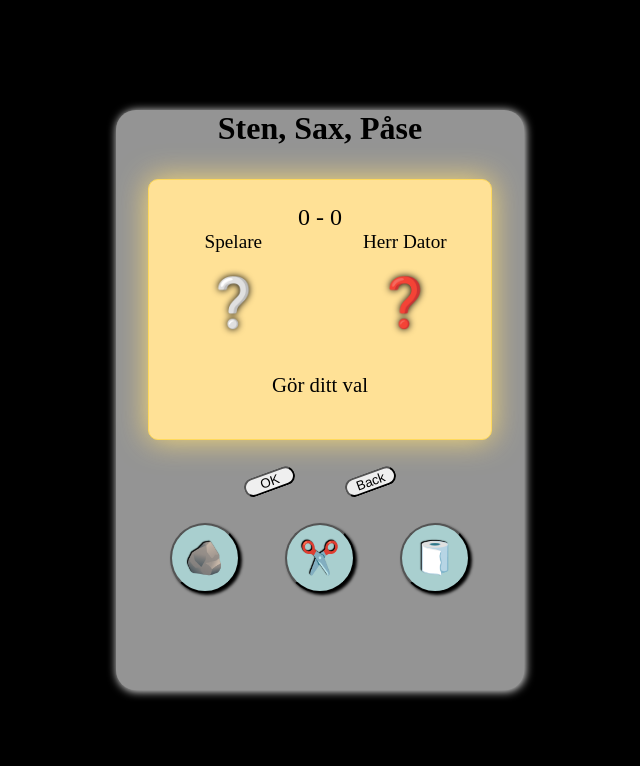
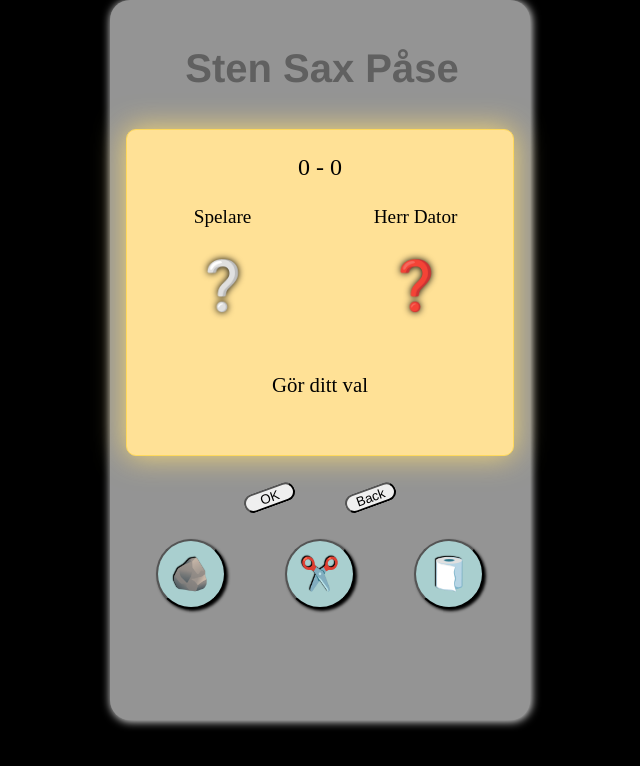
Before and after one commit to JerryChas/Rock-paper-scissor, a plain HTML site: page index.html in a window 1280 px wide. Shown: the whole page, without its empty margins (320-960 px from the left). Drawn offline with Linux system fonts and the light colour scheme.

Commit message:
fixed layout bugs

```diff
--- a/css/main.css
+++ b/css/main.css
@@ -8,8 +8,8 @@
 
 body {
     background-color: #000;
-    height: 100vh;
-    display: grid;
+    height: 90vh;
+    display: flex;
     place-content: center;
 }
 
@@ -22,17 +22,29 @@ body {
     display: grid;
     grid-template-columns:1fr repeat(2, 1fr) 1fr;
     grid-template-rows: fit-content repeat(3, 1fr);
-    max-width: 97vw;
-    min-height: 580px;
+    width: 97vw;
+    min-height: 530px;
+    max-height: 90vh;
 
+
+    max-width: 420px;
 
     user-select: none;
 }
 
 
 h1 {
-    grid-column: 2/4;
+    grid-column: 1/end;
     grid-row: 1;
+    place-content: center;
+    text-align: center;
+    padding: .5em 0 0 0;
+    white-space: nowrap; /* förhindra radbrytning */
+    color: transparent;
+    text-shadow: 2px 2px 0px rgb(96, 96, 96);
+
+    font-family:'Franklin Gothic Medium', 'Arial Narrow', Arial, sans-serif;
+    font-size: 2.5em;
 }
 
 /* STARTMENY */
@@ -47,7 +59,8 @@ h1 {
     grid-row: 2/4;
 
     position: relative;
-    padding: 2em;
+    padding: 1em 1em;
+    height: 95%;
 }
 
 /* RESULTAT-RUTAN */
@@ -61,7 +74,8 @@ h1 {
     border: 1px solid rgb(255, 217, 92);
     box-shadow: 0 0 30px rgb(251, 220, 118);
     border-radius: 10px;
-    /* min-height: 200px; */
+    height:60%;
+    white-space: nowrap;
 }
 
 .score-board {
@@ -96,10 +110,12 @@ h1 {
 
 }
 .result-info {
+
     margin: 1em auto 2em auto;
     grid-row: 4;
     grid-column: 1 / span 2;
     font-size: 1.3em;
+
 }
 
 /* KNAPPSATS */
--- a/index.html
+++ b/index.html
@@ -11,7 +11,7 @@
 
 
     <div class="app-container">
-        <h1>Sten, Sax, Påse</h1>
+        <h1>Sten Sax Påse</h1>
         <!-- Startmeny -->
         <div class="start-menu hidden">
             <input type="text" id="player-name-input" class="input" value ="Spelare" placeholder="Ditt namn" required>
--- a/js/app.js
+++ b/js/app.js
@@ -251,7 +251,7 @@ rockBtn.addEventListener('click',function(){
     if (okBtnState === '' || okBtnState === 'playRound'){
         playerChoice = choices[0];
         showSelectedChoice(playerChoiceShowbox ,'❔');
-        readyToConfirm('playRound', `Spela med ${playerChoice}?`);
+        readyToConfirm('playRound', `Tryck OK för att spela`);
     }else if (okBtnState === 'newRound'){
         console.log('choiceBtn = INAKTIV')
     }
@@ -262,7 +262,7 @@ scissorBtn.addEventListener('click',function(){
     if (okBtnState === '' || okBtnState === 'playRound'){
         playerChoice = choices[1];
         showSelectedChoice(playerChoiceShowbox ,'❔');
-        readyToConfirm('playRound',`Spela med ${playerChoice}?`);
+        readyToConfirm('playRound',`Tryck OK för att spela`);
     }else if (okBtnState === 'newRound'){
         console.log('choiceBtn = INAKTIV')
     }
@@ -272,7 +272,7 @@ paperBtn.addEventListener('click',function(){
     if (okBtnState === '' || okBtnState === 'playRound'){
         playerChoice = choices[2];
         showSelectedChoice(playerChoiceShowbox ,'❔');
-        readyToConfirm('playRound',`Spela med ${playerChoice}?`);
+        readyToConfirm('playRound',`Tryck OK för att spela`);
     }else if (okBtnState === 'newRound'){
         console.log('choiceBtn = INAKTIV')
     }
```
